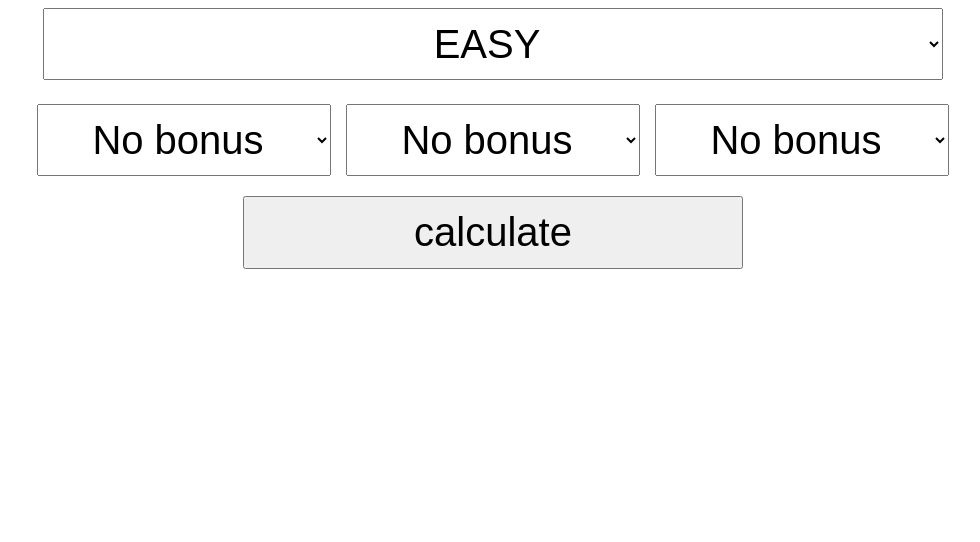
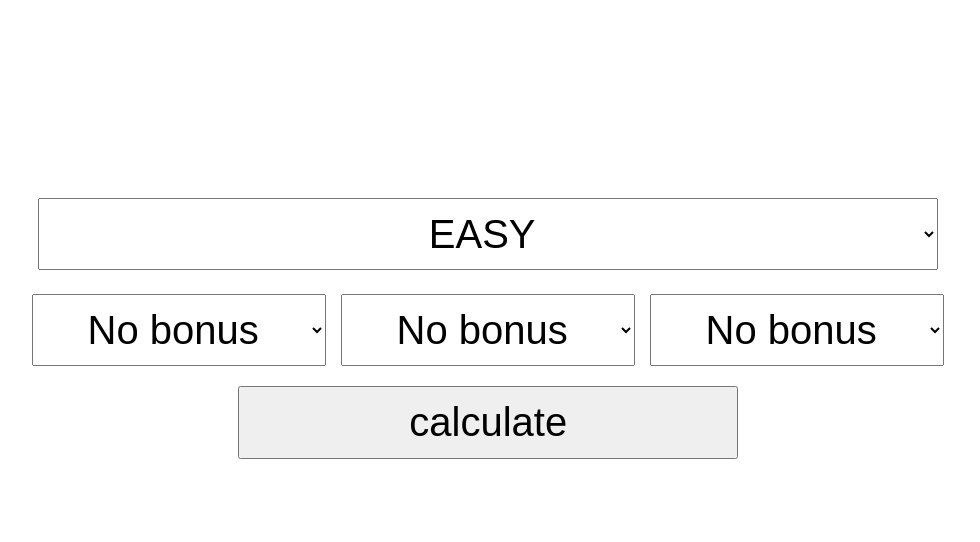
Before and after one commit to Shikhar700/Endro-website, a plain HTML site: page MkMob.html in a window 1280 px wide. Shown: the whole page, without its empty margins (147-1127 px from the left). Drawn offline with Linux system fonts and the light colour scheme.

Commit message:
Add files via upload

```diff
--- a/MkMob.html
+++ b/MkMob.html
@@ -1,6 +1,14 @@
 <html>
   <head>
     <style>
+      body {
+        position: absolute;
+        width: 98%;
+        height: 90%;
+        display: flex;
+        justify-content: center;
+        align-items: center;
+      }
       header {
         text-align: center;
         margin-bottom: 20px;
```
